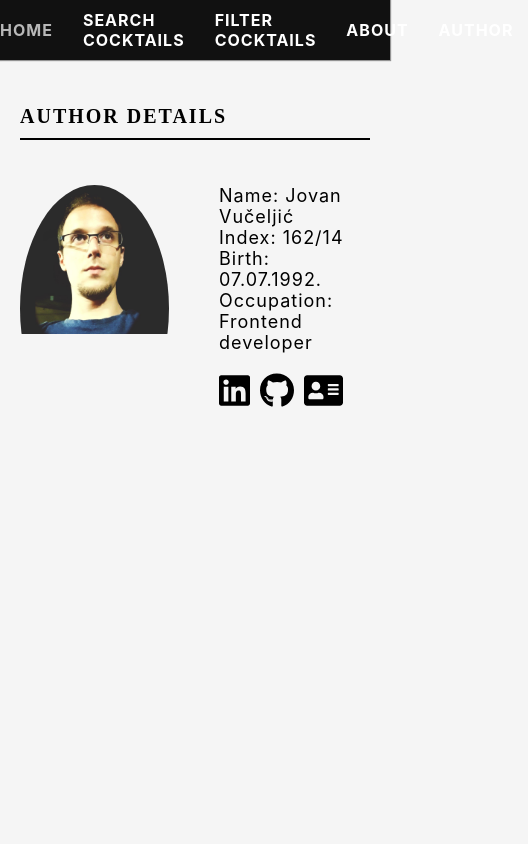
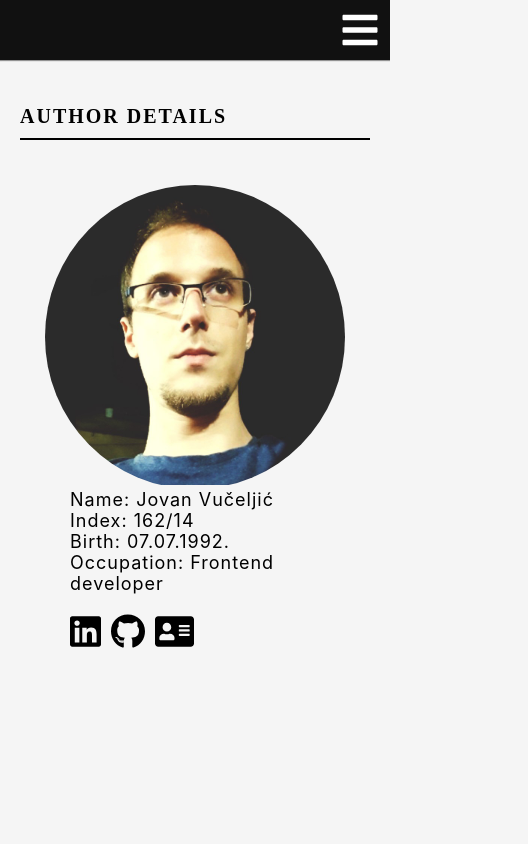
Before and after one commit to JovanVuceljic/CocktailDIY, a React (Create React App) app: page /author in a window 390 px wide. Shown: the top 844 px of the page, 528 px wide, since content can reach past the window. Built offline with nearby package versions, Linux system fonts and the light colour scheme.

Commit message:
added responsive styling

```diff
--- a/src/components/DrinksGrid.js
+++ b/src/components/DrinksGrid.js
@@ -6,6 +6,10 @@ const Grid = styled.div`
 	display: grid;
 	grid-template-columns: 24.5% 24.5% 24.5% 24.5%;
 	grid-column-gap: 1%;
+
+	@media only screen and (max-width: 680px) {
+		grid-template-columns: 49% 49%;
+	}
 `;
 
 const DrinkWrap = styled.div`
--- a/src/components/Header.js
+++ b/src/components/Header.js
@@ -1,24 +1,16 @@
-import React from 'react';
+import React, { useState } from 'react';
 import { Link } from "react-router-dom";
 import styled from 'styled-components';
 
+// styled component as object
+const HeaderWrap = styled.div({
+	backgroundColor: '#111',
+	height: '60px',
+	width: '100%',
+	boxShadow: '0 0 1px 1px rgba(0,0,0,0.4)',
+});
 
-const HeaderWrap = styled.div`
-  background-color: #111;
-	height: 60px;
-	width: 100%;
-	box-shadow: 0 0 1px 1px rgba(0,0,0,0.4);
-	`;
-
-const Menu = styled.div`
-	max-width: 1280px;
-	margin: 0 auto;
-	height: 100%;
-	display: flex;
-	align-items: ceneter;
-	justify-conent: center;
-`;
-
+// styled component as string
 const MenuItem = styled.div`
 	display: flex;
 	justify-content: center;
@@ -37,20 +29,66 @@ const MenuItem = styled.div`
 		color: white;
 		text-decoration: none;
 		width: 100%;
-    height: 100%;
-    display: flex;
-    align-items: center;
-    justify-content: center;
+		height: 100%;
+		display: flex;
+		align-items: center;
+		justify-content: center;
 		&:hover {
 			opacity: 0.7;
 		}
 	}
 `;
 
+const Bars = styled.img`
+	display:none;
+	@media only screen and (max-width: 680px) {
+    display: block;
+    height: 40px;
+    margin-left: auto;
+    width: 60px;
+    padding-top: 10px;
+	}
+`;
+
+const Menu = styled.div`
+	max-width: 1280px;
+	margin: 0 auto;
+	height: 100%;
+	display: flex;
+	align-items: ceneter;
+	justify-conent: center;
+	@media only screen and (max-width: 1280px) {
+		padding: 0 50px;
+	}
+	@media only screen and (max-width: 680px) {
+		display: none;
+		flex-direction: column;
+		position: absolute;
+		top: 60px;
+		left: 0;
+		width:100%;
+		height: auto;
+		background: #151515;
+		padding: 10px 0;
+		a {
+			padding: 5px 0;
+		}
+	}
+`;
+
 const Header = (props) => {
+
+	const [toggleMenu, setToggleMenu] = useState(false);
+
+
+	const handleToggleMenu = () => {
+		setToggleMenu(!toggleMenu)
+	}
+
 	return (
 		<HeaderWrap>
-			<Menu>
+			<Bars src="/bars-solid.svg" alt="menu bars" onClick={handleToggleMenu} />
+			<Menu className={toggleMenu && 'open'}>
 				<MenuItem><Link to="/">Home</Link></MenuItem>
 				<MenuItem><Link to="/search-cocktails">Search Cocktails</Link></MenuItem>
 				<MenuItem><Link to="/filter-cocktails">Filter Cocktails</Link></MenuItem>
--- a/src/index.css
+++ b/src/index.css
@@ -43,3 +43,7 @@ h2 {
   margin-top: 40px;
   font-family: "sans-serif";
 }
+
+div.open {
+  display: block;
+}
--- a/src/pages/Author.js
+++ b/src/pages/Author.js
@@ -2,13 +2,19 @@ import React from 'react';
 import styled from 'styled-components';
 
 const AuthorImage = styled.div`
-	width: 300px;
-	border-radius: 50%;
-	overflow: hidden;
+	max-width: 300px;
+	div {
+		border-radius: 50%;
+		overflow: hidden;
+	}
 `;
 
 const Content = styled.div`
 	display: flex;
+	@media only screen and (max-width: 680px) {
+		flex-direction: column;
+    align-items: center;
+	}
 `;
 
 const Info = styled.div`
@@ -46,7 +52,9 @@ const Author = () => {
 			<h1>Author details</h1>
 			<Content>
 				<AuthorImage>
-					<img src="jovan-vuceljic.jpg" alt="author" />
+					<div>
+						<img src="jovan-vuceljic.jpg" alt="author" />
+					</div>
 				</AuthorImage>
 				<Info>
 					<div>Name: Jovan Vučeljić</div>
--- a/src/pages/Drink.js
+++ b/src/pages/Drink.js
@@ -83,8 +83,7 @@ const Drink = ({ match }) => {
 	} = drink || {};
 
 	const monthNames = ["January", "February", "March", "April", "May", "June",
-  "July", "August", "September", "October", "November", "December"
-];
+		"July", "August", "September", "October", "November", "December"];
 	const date = new Date(dateModified)
 	const dateModifiedFormat = `${date.getDate()}. ${monthNames[date.getMonth()]}. ${date.getFullYear()}.`;
 
```
Also changed, not shown: public/bars-solid.svg (added).
